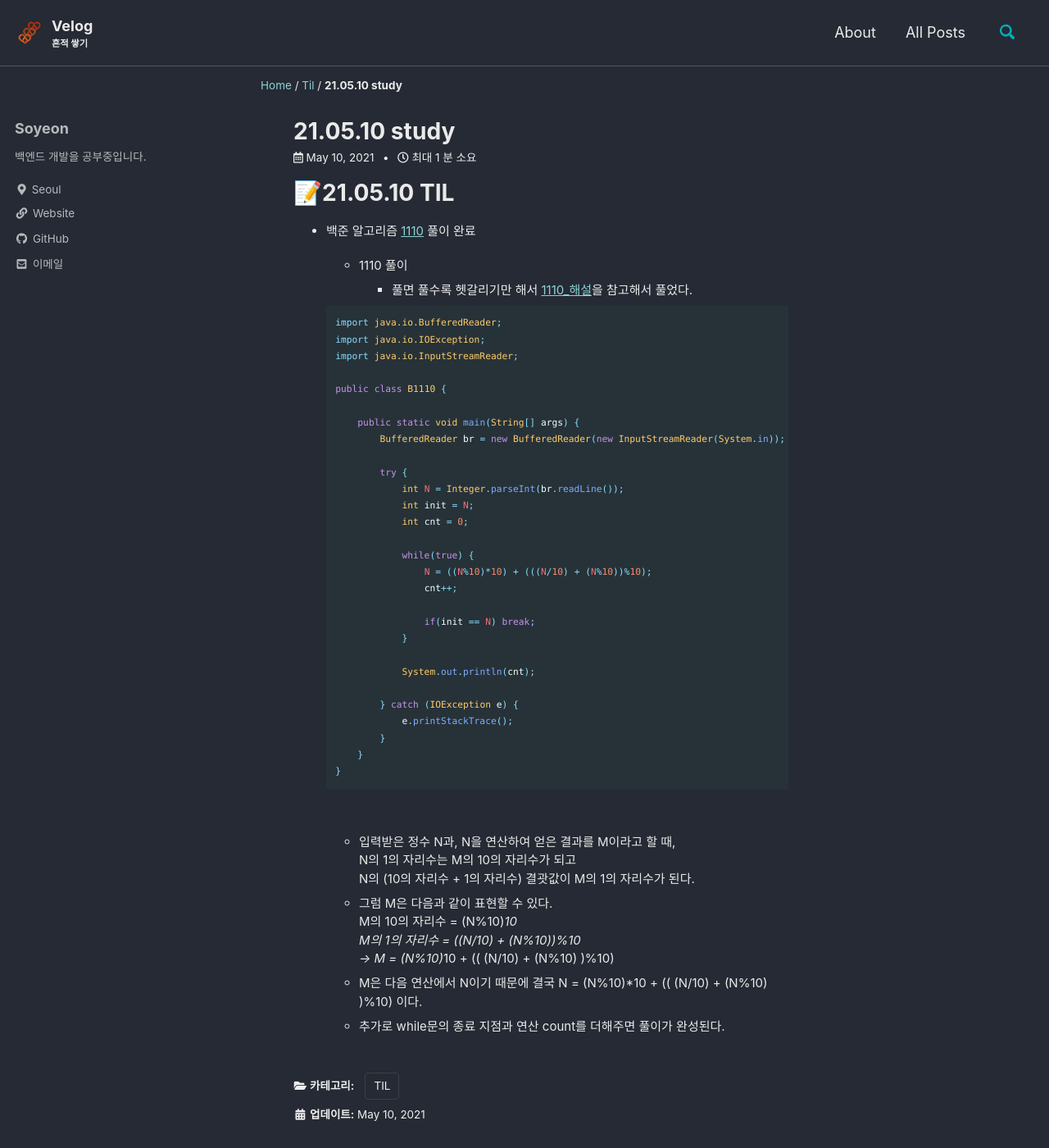
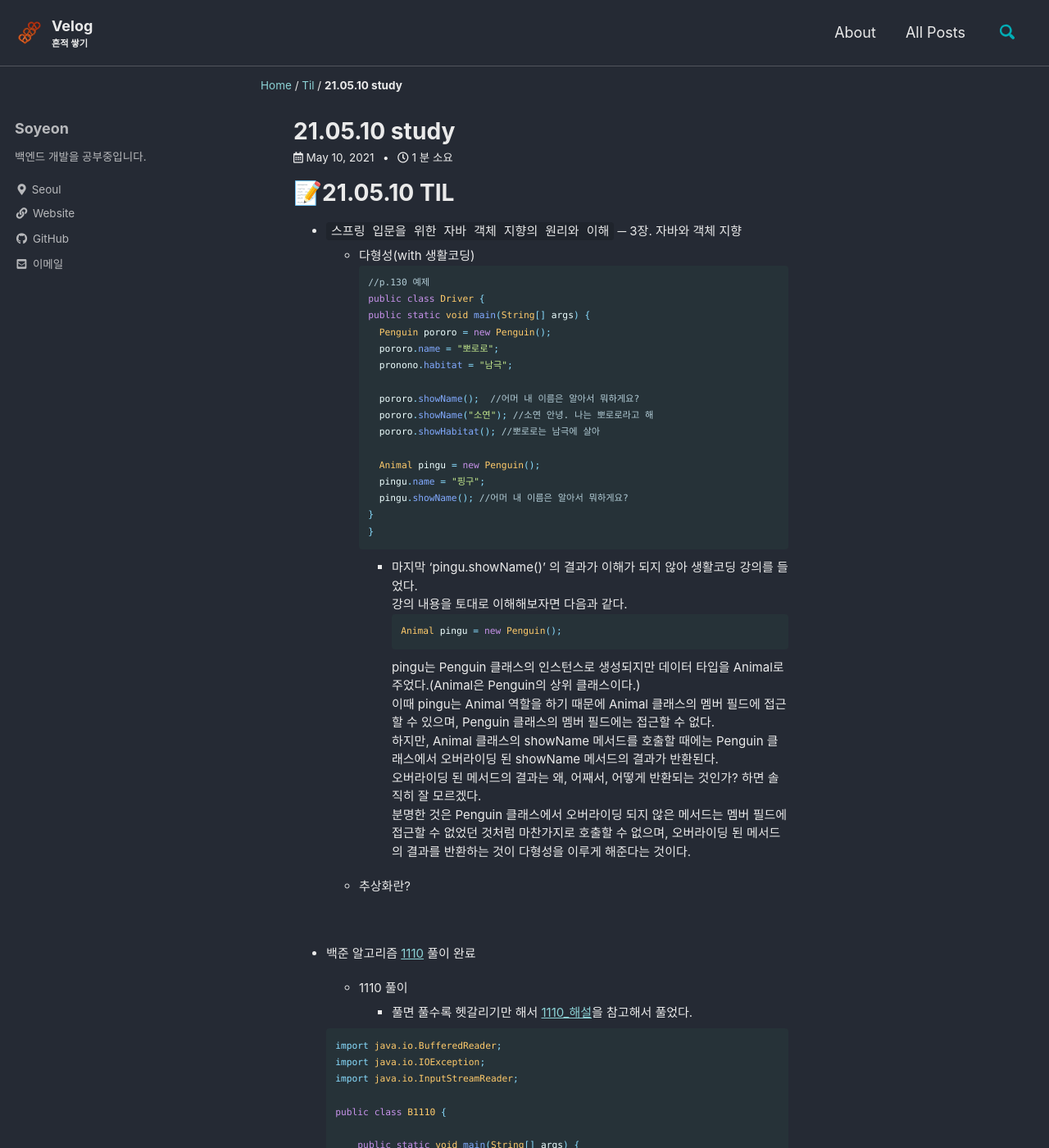
Before and after one commit to liv660/liv660.github.io, a Jekyll site: the page built from _posts/TIL/21.05.study/2021-05-10-210510.md, in a window 1280 px wide and 1400 px high. Shown: the whole window at 82% size. Built offline with Jekyll 4.4.1, drawn with Linux system fonts in a browser that asks for light colours; cached includes are drawn as plain includes.

Commit message:
Update 05.10 TIL

````diff
--- a/_posts/TIL/21.05.study/2021-05-10-210510.md
+++ b/_posts/TIL/21.05.study/2021-05-10-210510.md
@@ -6,7 +6,44 @@ categories:
 ---
 
 # 📝21.05.10 TIL
++ `스프링 입문을 위한 자바 객체 지향의 원리와 이해` ─ 3장. 자바와 객체 지향
+  + 다형성(with 생활코딩)
+  ```java
+  //p.130 예제
+  public class Driver {
+    public static void main(String[] args) {
+      Penguin pororo = new Penguin();
+      pororo.name = "뽀로로";
+      pronono.habitat = "남극";
 
+      pororo.showName();  //어머 내 이름은 알아서 뭐하게요?
+      pororo.showName("소연"); //소연 안녕. 나는 뽀로로라고 해
+      pororo.showHabitat(); //뽀로로는 남극에 살아
+
+      Animal pingu = new Penguin();
+      pingu.name = "핑구";
+      pingu.showName(); //어머 내 이름은 알아서 뭐하게요?
+    }
+  }
+  ```
+    + 마지막 'pingu.showName()' 의 결과가 이해가 되지 않아 생활코딩 강의를 들었다.<br />
+      강의 내용을 토대로 이해해보자면 다음과 같다.<br />
+      ```java
+      Animal pingu = new Penguin();
+      ```
+      pingu는 Penguin 클래스의 인스턴스로 생성되지만 데이터 타입을 Animal로 주었다.(Animal은 Penguin의 상위 클래스이다.)<br />
+      이때 pingu는 Animal 역할을 하기 때문에 Animal 클래스의 멤버 필드에 접근할 수 있으며, Penguin 클래스의 멤버 필드에는 접근할 수 없다.<br />
+      하지만, Animal 클래스의 showName 메서드를 호출할 때에는 Penguin 클래스에서 오버라이딩 된 showName 메서드의 결과가 반환된다.<br />
+      오버라이딩 된 메서드의 결과는 왜, 어째서, 어떻게 반환되는 것인가? 하면 솔직히 잘 모르겠다.<br />
+      분명한 것은 Penguin 클래스에서 오버라이딩 되지 않은 메서드는 멤버 필드에 접근할 수 없었던 것처럼 마찬가지로 호출할 수 없으며, 오버라이딩 된 메서드의 결과를 반환하는 것이 다형성을 이루게 해준다는 것이다.
+
+
+
+
+
+  + 추상화란?
+
+<br />
 
 + 백준 알고리즘 [1110](https://www.acmicpc.net/problem/1110) 풀이 완료
 
````
